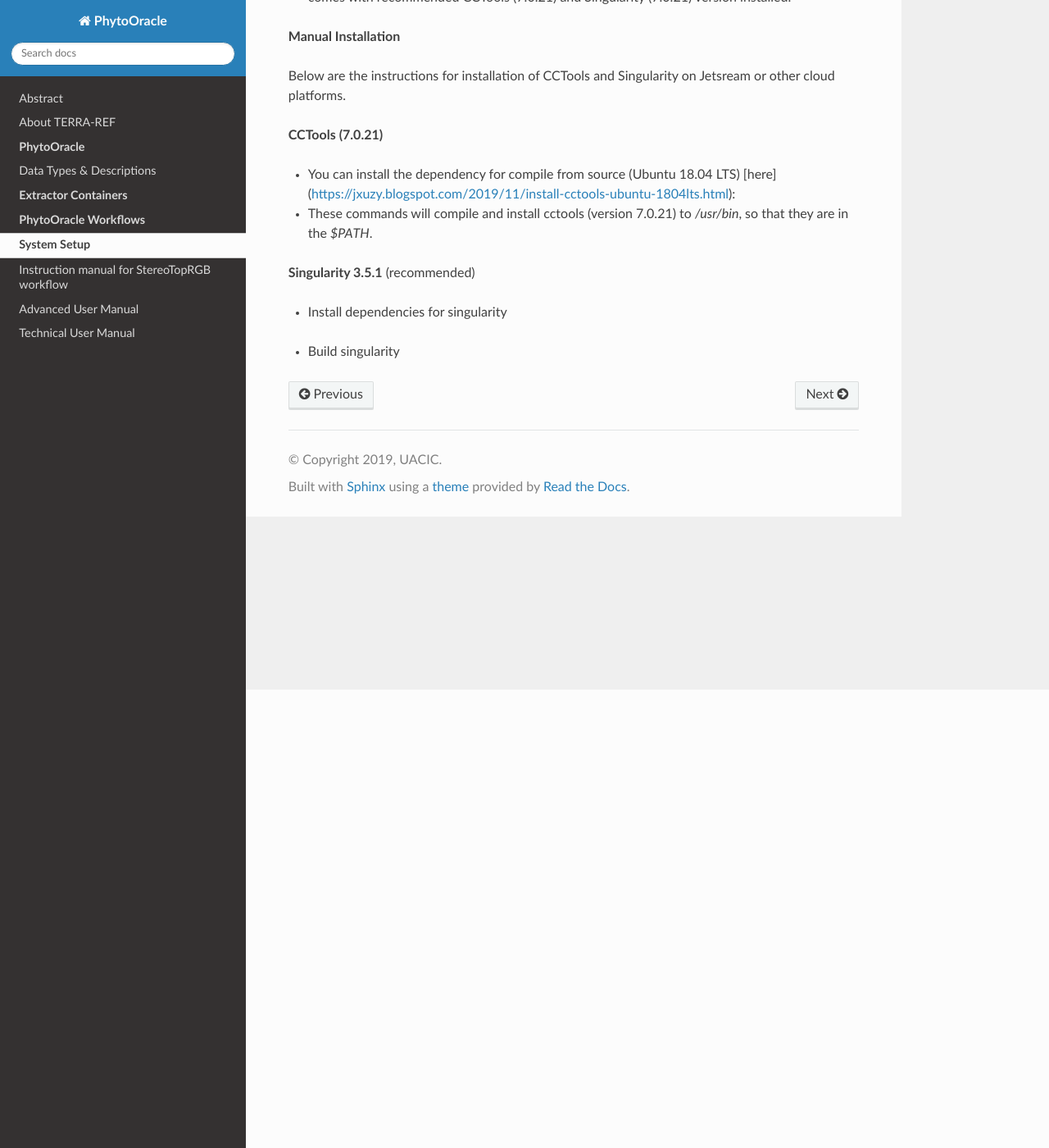
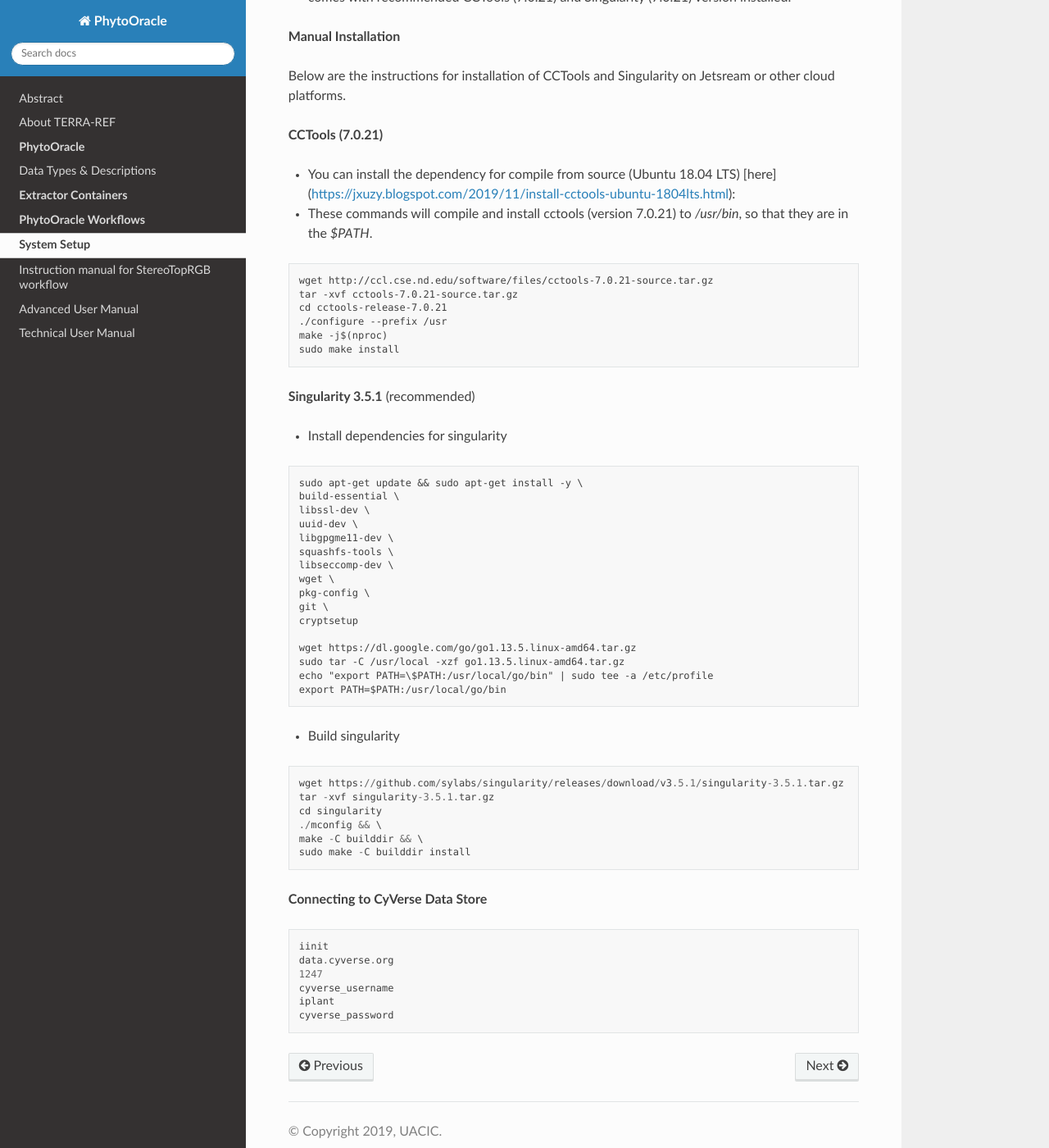
Before and after one commit to LyonsLab/PhytoOracle, a Sphinx documentation site: the page built from docs/setup.rst, in a window 1280 px wide and 1400 px high, scrolled down 559 px. Shown: the whole window at 82% size. Built offline with Sphinx 7.4.7 and the Read the Docs theme 2.0.0, drawn with Linux system fonts in a browser that asks for light colours; some of the changed text lies outside the part shown.

Commit message:
Update setup.rst

```diff
--- a/docs/setup.rst
+++ b/docs/setup.rst
@@ -10,8 +10,8 @@ System Setup
 **Required Software**
 
 + `CCTools 7.0.21 <http://ccl.cse.nd.edu/software/downloadfiles.php>`_
-+ `Singularity <>`_
-+ `iRODS Client <>`_
++ `Singularity 3.5.1 <https://github.com/sylabs/singularity/releases/tag/v3.5.1>`_
++ `iRODS Client <https://github.com/cyverse/irods-icommands-installers>`_
 
 **CyVerse Atmosphere Image**
 
@@ -28,6 +28,7 @@ Below are the instructions for installation of CCTools and Singularity on Jetsre
 - These commands will compile and install cctools (version 7.0.21) to `/usr/bin`, so that they are in the `$PATH`.
 
 .. code::
+
     wget http://ccl.cse.nd.edu/software/files/cctools-7.0.21-source.tar.gz
     tar -xvf cctools-7.0.21-source.tar.gz
     cd cctools-release-7.0.21
@@ -41,6 +42,7 @@ Below are the instructions for installation of CCTools and Singularity on Jetsre
 - Install dependencies for singularity
 
 .. code::
+
     sudo apt-get update && sudo apt-get install -y \
     build-essential \
     libssl-dev \
@@ -61,9 +63,21 @@ Below are the instructions for installation of CCTools and Singularity on Jetsre
 - Build singularity
 
 .. code::
+
     wget https://github.com/sylabs/singularity/releases/download/v3.5.1/singularity-3.5.1.tar.gz
     tar -xvf singularity-3.5.1.tar.gz
     cd singularity
     ./mconfig && \
     make -C builddir && \
     sudo make -C builddir install
+
+**Connecting to CyVerse Data Store**
+
+.. code::
+
+  iinit
+  data.cyverse.org
+  1247
+  cyverse_username
+  iplant
+  cyverse_password
```
